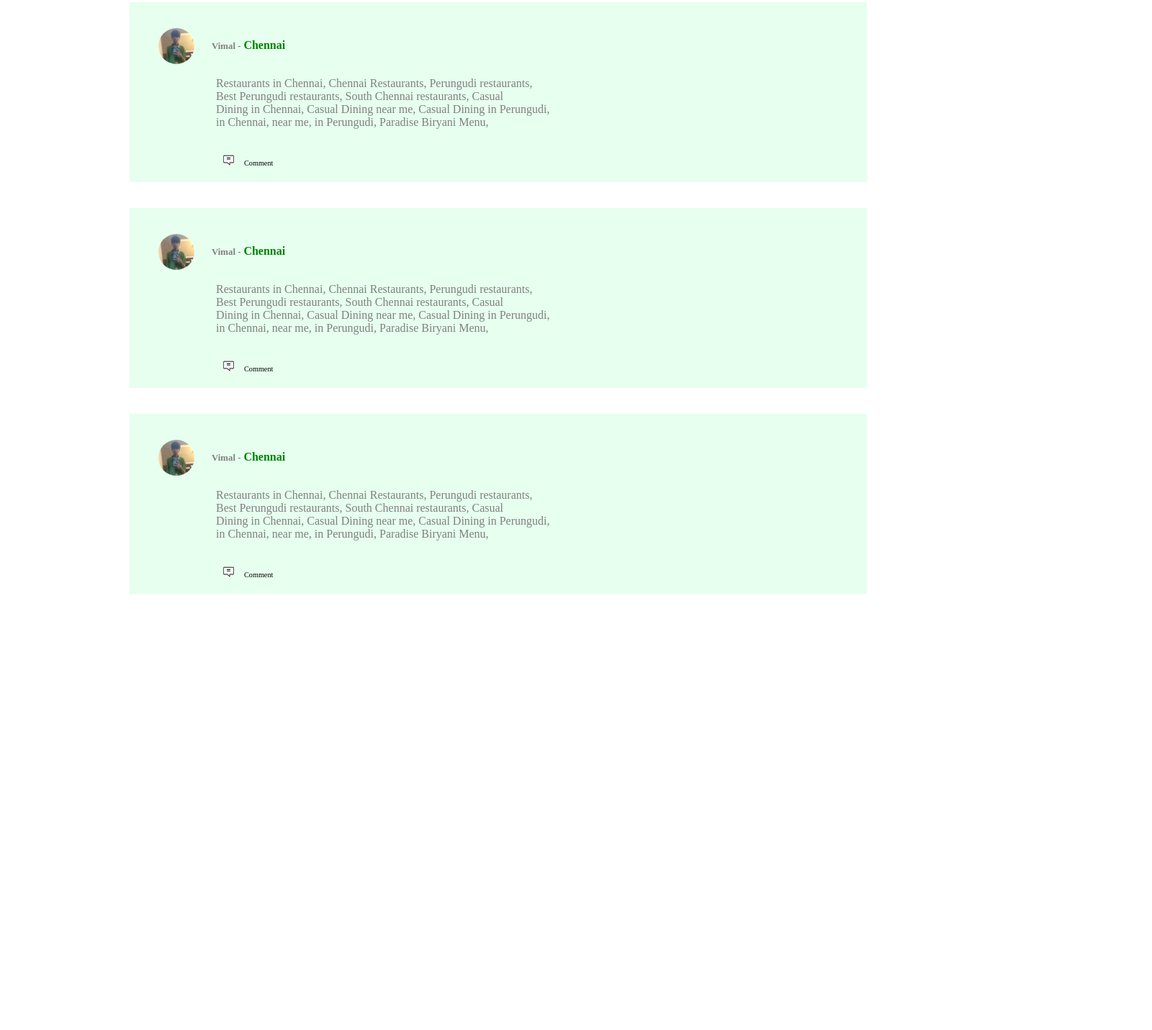
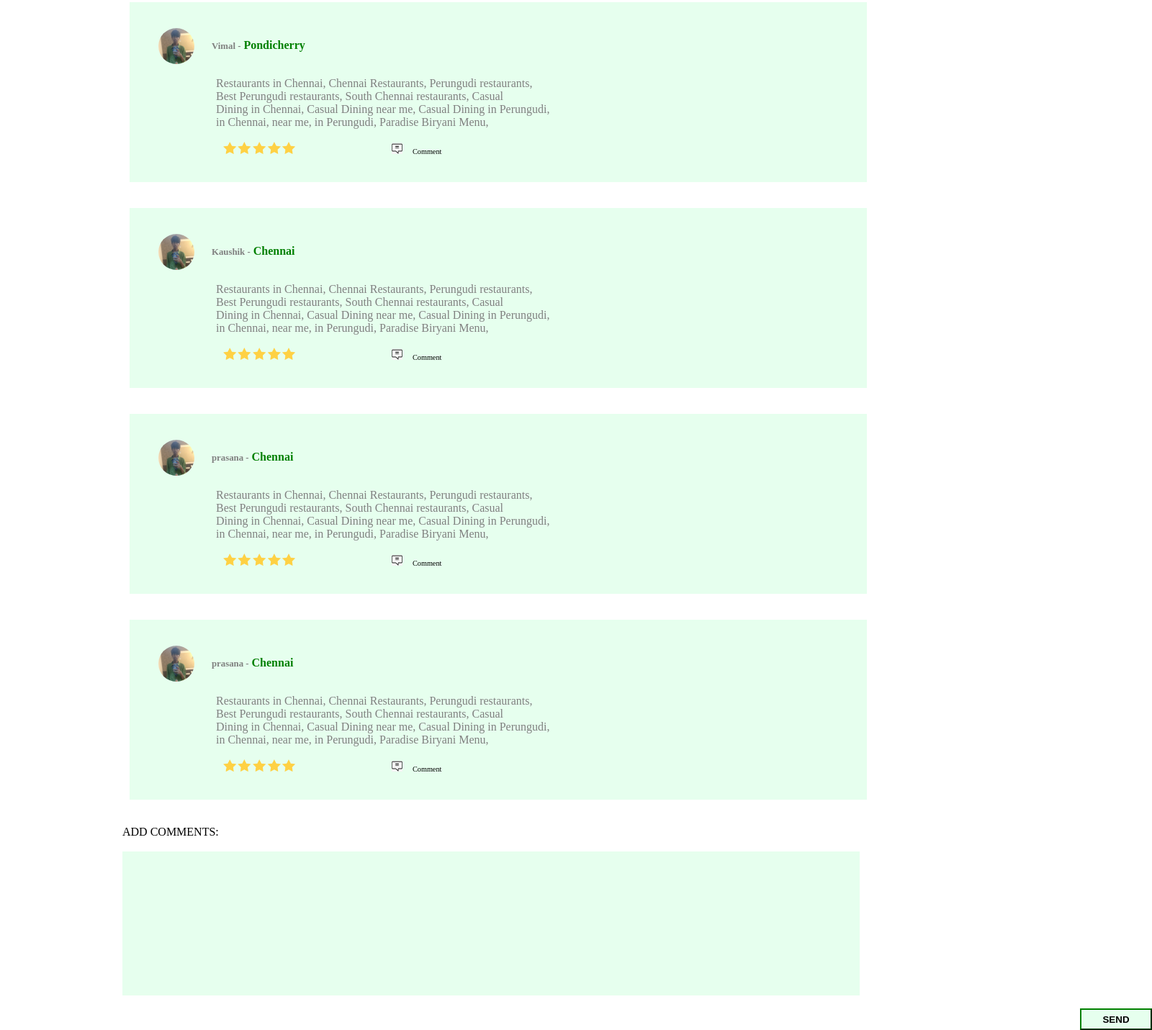
Before and after one commit to fwsa-batch2/vimal.raj__web_project, a plain HTML site: page review.html in a window 1280 px wide. Shown: the part 495-1926 px from the top of the page at 72% size, 1600 px wide, since content can reach past the window. Before the commit the page ends 1338 px from the top, so only its background shows below. Drawn offline with Linux system fonts and the light colour scheme.

Commit message:
added some lins

```diff
--- a/css/home.css
+++ b/css/home.css
@@ -331,6 +331,7 @@
     width:100px;
     color:green;
     margin-left: 80px;
+    cursor: pointer;
 }
 
 #hn2{
@@ -343,6 +344,7 @@
     width:100px;
     color:green;
     margin-left: 90px;
+    cursor: pointer;
 }
 
 #hn3{
@@ -355,6 +357,7 @@
     width:100px;
     color:green;
     margin-left: 90px;
+    cursor: pointer;
 }
 
 #hn4{
@@ -367,6 +370,7 @@
     width:100px;
     color:green;
     margin-left: 120px;
+    cursor: pointer;
 }
 
 #fn1{
--- a/css/review.css
+++ b/css/review.css
@@ -84,6 +84,11 @@
     font-size: 4vw;
     padding-left: 30px;
 }
+#fback{
+    font-size: 1.2vw;
+     margin-left: 40px;
+      color:grey;
+}
 
 #div1{
     background-color:#e6ffee;
@@ -125,3 +130,36 @@
         margin-left: 10px;
         font-size: 0.8vw;
       }
+
+      .rating{
+        width: 100px;
+        margin-left: 130px;
+        position: initial;
+
+      }
+
+      #comments{
+          margin-left: 170px;
+      }
+      .textarea{
+          margin-left: 170px;
+          width: 80%;
+          height: 200px;
+          background-color: #e6ffee;
+          border: none;
+          color: black;
+      }
+
+      .btn1{
+          width:100px;
+          height: 30px;
+          margin-left: 1500px;
+          background-color:#e6ffee;
+          border-color: green;
+      }
+      .btn1:hover{
+          background-color: green;
+          color: white;
+          border: none;
+
+      }
--- a/review.html
+++ b/review.html
@@ -23,7 +23,8 @@
         <table>
             <tr>
                 <td><img id="rimg" src="./assets/image/Online Review-pana.png" alt="" ></td>
-                <td><label id="lgur" for="Give Us Your Rating"><b><i>Give Us Your Rating</i></b></label></td>
+                <td><label id="lgur" for="Give Us Your Rating"><b><i>Give Us Your Rating</i></b></label><br>
+                    <label id="fback"><b>and Your FeedBack</b</label></td>
 
             </tr>
         </table><br><br>
@@ -31,47 +32,85 @@
         <div id="div1"><br><br>
             <img src="./assets/image/IMG_20211005_182554 (1).jpg" alt="" class="avatar" >
             <label id="lvimal" for="vimal"><b>Vimal -</b></label>
+            <label id="lvimal1" for="vimal"><b> Pondicherry</b></label><br><br>
+
+            <p class="p">Restaurants in Chennai, Chennai Restaurants, Perungudi restaurants,<br>
+                 Best Perungudi restaurants, South Chennai restaurants, Casual<br>
+                  Dining in Chennai, Casual Dining near me, Casual Dining in Perungudi,<br>
+                   in Chennai, near me, in Perungudi, Paradise Biryani Menu,
+            </p><br>
+
+            <img src="./assets/image/pngfind.com-rating-png-transparent-6687141.png" alt="" class="rating">
+            <img src="./assets/image/430-4304893_png-file-svg-comment-icon-png-transparent-png.png" alt="" id="icons">
+            <label class="comment" for="comment">Comment</label>
+
+
+        </div><br><br>
+
+        <div id="div1"><br><br>
+            <img src="./assets/image/IMG_20211005_182554 (1).jpg" alt="" class="avatar" >
+            <label id="lvimal" for="vimal"><b>Kaushik -</b></label>
             <label id="lvimal1" for="vimal"><b> Chennai</b></label><br><br>
 
             <p class="p">Restaurants in Chennai, Chennai Restaurants, Perungudi restaurants,<br>
                  Best Perungudi restaurants, South Chennai restaurants, Casual<br>
                   Dining in Chennai, Casual Dining near me, Casual Dining in Perungudi,<br>
                    in Chennai, near me, in Perungudi, Paradise Biryani Menu,
-            </p><br><br>
-
+            </p><br>
+            <img src="./assets/image/pngfind.com-rating-png-transparent-6687141.png" alt="" class="rating">
             <img src="./assets/image/430-4304893_png-file-svg-comment-icon-png-transparent-png.png" alt="" id="icons">
             <label class="comment" for="comment">Comment</label>
+
+
+
+
         </div><br><br>
 
         <div id="div1"><br><br>
             <img src="./assets/image/IMG_20211005_182554 (1).jpg" alt="" class="avatar" >
-            <label id="lvimal" for="vimal"><b>Vimal -</b></label>
+            <label id="lvimal" for="vimal"><b>prasana -</b></label>
             <label id="lvimal1" for="vimal"><b> Chennai</b></label><br><br>
 
             <p class="p">Restaurants in Chennai, Chennai Restaurants, Perungudi restaurants,<br>
                  Best Perungudi restaurants, South Chennai restaurants, Casual<br>
                   Dining in Chennai, Casual Dining near me, Casual Dining in Perungudi,<br>
                    in Chennai, near me, in Perungudi, Paradise Biryani Menu,
-            </p><br><br>
+            </p><br>
 
+            <img src="./assets/image/pngfind.com-rating-png-transparent-6687141.png" alt="" class="rating">
             <img src="./assets/image/430-4304893_png-file-svg-comment-icon-png-transparent-png.png" alt="" id="icons">
             <label class="comment" for="comment">Comment</label>
+
+
         </div><br><br>
 
         <div id="div1"><br><br>
             <img src="./assets/image/IMG_20211005_182554 (1).jpg" alt="" class="avatar" >
-            <label id="lvimal" for="vimal"><b>Vimal -</b></label>
+            <label id="lvimal" for="vimal"><b>prasana -</b></label>
             <label id="lvimal1" for="vimal"><b> Chennai</b></label><br><br>
 
             <p class="p">Restaurants in Chennai, Chennai Restaurants, Perungudi restaurants,<br>
                  Best Perungudi restaurants, South Chennai restaurants, Casual<br>
                   Dining in Chennai, Casual Dining near me, Casual Dining in Perungudi,<br>
                    in Chennai, near me, in Perungudi, Paradise Biryani Menu,
-            </p><br><br>
+            </p><br>
 
+            <img src="./assets/image/pngfind.com-rating-png-transparent-6687141.png" alt="" class="rating">
             <img src="./assets/image/430-4304893_png-file-svg-comment-icon-png-transparent-png.png" alt="" id="icons">
             <label class="comment" for="comment">Comment</label>
-        </div><br>
+
+
+        </div><br><br>
+
+
+
+        <label id="comments" for="add comment">ADD COMMENTS:</label><br><br>
+
+        <input type="textarea" class="textarea"><br><br>
+
+        <button class="btn1"><b>SEND</b></button>
+
+
 
         </body>
 
```
Also changed, not shown: css/index.css (+12 -2 lines), index.html (+9 -2 lines).
